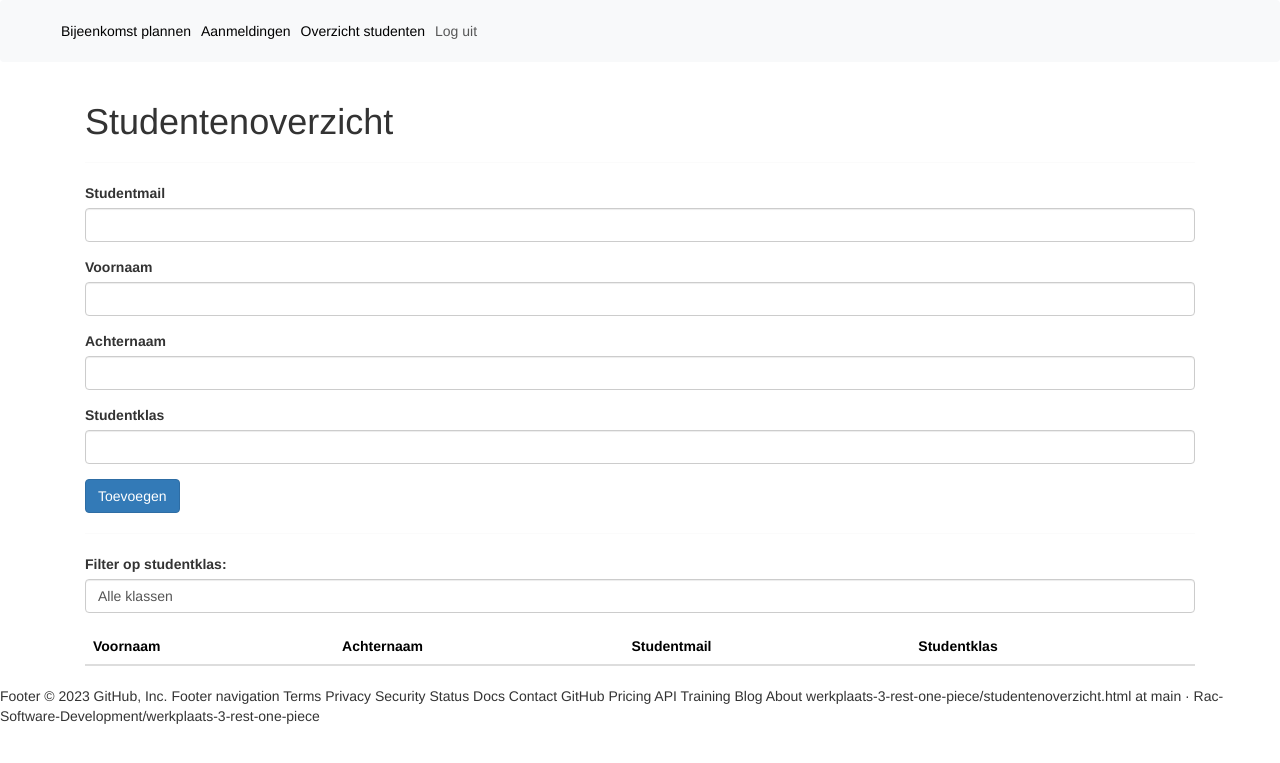
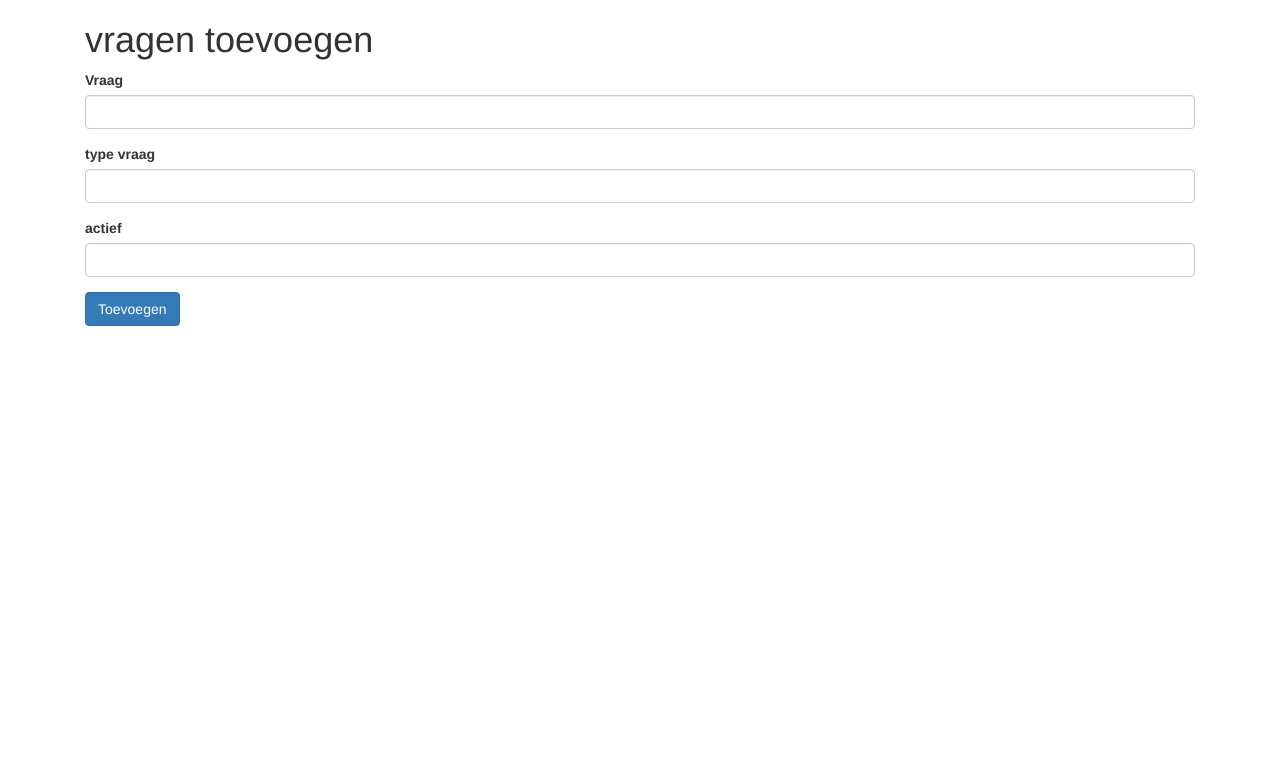
Before and after one commit to Sema-1054531/werkplaats-4-react, a Flask app: page /testvragen in a window 1280 px wide. Shown: the top 763 px of the page. Run offline with Flask 3, Linux system fonts and the light colour scheme; data that the repository does not hold is empty; some libraries are stand-ins or nearby versions.

Commit message:
FIXED: Adding question functies

```diff
--- a/main.py
+++ b/main.py
@@ -42,23 +42,19 @@ def testvragen():
     return render_template('test.html')
 @app.route('/add_student', methods=['POST'])
 def add_student():
-    question_id = request.form['question_id']
     question_text = request.form['question_text']
     question_type = request.form['question_type']
     is_active = request.form['is_active']
     conn = sqlite3.connect('lib/werkplaats4.db')
     c = conn.cursor()
-    c.execute("INSERT INTO question (question_id, question_text, question_type, is_active) VALUES (?, ?, ?, ?)",
-              (question_id, question_text, question_type, is_active))
+    c.execute("INSERT INTO question ( question_text, question_type, is_active) VALUES ( ?, ?, ?)",
+              (question_text, question_type, is_active))
     conn.commit()
     conn.close()
     return jsonify({'success': True})
 
-@app.route('/get_students', methods=['GET'])
-def get_students():
-    conn = sqlite3.connect('lib/databasewp3.db')
-    c = conn.cursor()
-    c.execute("SELECT * FROM students")
-    students = c.fetchall()
-    conn.close()
-    return jsonify(students)
+
+
+if __name__ == '__main__':
+    app.run(debug=True)
+    app.run()
--- a/templates/test.html
+++ b/templates/test.html
@@ -13,97 +13,26 @@
 
 </head>
 <body>
-<nav class="navbar navbar-expand-lg bg-body-tertiary">
-    <div class="container-fluid">
-        <a class="navbar-brand" href="{{ url_for('overzicht_docent') }}">{{ session['firstname'] }} {{ session['lastname'] }}</a>
-        <button class="navbar-toggler" type="button" data-bs-toggle="collapse" data-bs-target="#navbarNav" aria-controls="navbarNav" aria-expanded="false" aria-label="Toggle navigation">
-            <span class="navbar-toggler-icon"></span>
-        </button>
-        <div class="collapse navbar-collapse" id="navbarNav">
-            <ul class="navbar-nav">
-                <li class="nav-item">
-                    <a class="nav-link active" aria-current="page" href="{{ url_for('plan_bijeenkomst') }}">Bijeenkomst plannen</a>
-                </li>
-                <li class="nav-item">
-                    <a class="nav-link active" aria-current="page" href="{{ url_for('studentprogress') }}">Aanmeldingen</a>
-                </li>
-                <li class="nav-item">
-                    <a class="nav-link active" aria-current="page" href="{{ url_for('studentenoverzicht') }}">Overzicht studenten</a>
-                </li>
-                <li class="nav-item">
-                    <a class="nav-link" href="{{ url_for('logout') }}">Log uit</a>
-                </li>
-            </ul>
-        </div>
-    </div>
-</nav>
 
     <div class="container">
-        <h1>Studentenoverzicht</h1>
-        <hr>
+        <h1>vragen toevoegen</h1>
         <form id="add-student-form">
             <div class="form-group">
-                <label for="studentmail">Studentmail</label>
-                <input type="email" class="form-control" id="studentmail" name="studentmail" required>
+                <label for="question_text">Vraag</label>
+                <input type="text" class="form-control" id="question_text" name="question_text" required>
             </div>
             <div class="form-group">
-                <label for="firstname">Voornaam</label>
-                <input type="text" class="form-control" id="firstname" name="firstname" required>
+                <label for="question_type">type vraag</label>
+                <input type="text" class="form-control" id="question_type" name="question_type" required>
             </div>
             <div class="form-group">
-                <label for="lastname">Achternaam</label>
-                <input type="text" class="form-control" id="lastname" name="lastname" required>
-            </div>
-            <div class="form-group">
-                <label for="classid">Studentklas</label>
-                <input type="text" class="form-control" id="classid" name="classid" required>
+                <label for="is_active">actief</label>
+                <input type="text" class="form-control" id="is_active" name="is_active" required>
             </div>
             <button type="submit" class="btn btn-primary">Toevoegen</button>
-        </form>
-        <hr>
-        <div class="form-group">
-            <label for="filter-classid">Filter op studentklas:</label>
-            <select id="filter-classid" class="form-control">
-                <option value="">Alle klassen</option>
-            </select>
-        </div>
-        <table id="student-table" class="table table-striped">
-            <thead>
-                <tr>
-                    <th>Voornaam</th>
-                    <th>Achternaam</th>
-                    <th>Studentmail</th>
-                    <th>Studentklas</th>
-                </tr>
-            </thead>
-            <tbody>
-            </tbody>
-        </table>
-    </div>
     <script src="https://code.jquery.com/jquery-3.2.1.min.js"></script>
     <script>
-        $(function() {
-            loadStudents();
 
-             // Laad studentklassen voor het filter
-            $.ajax({
-                url: '/get_classes',
-                type: 'GET',
-                success: function(response) {
-                    var select = $('#filter-classid');
-                    select.append('<option value="">Alle klassen</option>');
-                    for (var i = 0; i < response.length; i++) {
-                        var classid = response[i];
-                        var option = '<option value="' + classid + '">' + classid + '</option>';
-                        select.append(option);
-                    }
-                    // Update de lijst wanneer het filter verandert
-                    select.change(function() {
-                        var filterClass = $('#filter-classid').val();
-                        loadStudents(filterClass);
-                    });
-                }
-            });
 
 
             $('#add-student-form').submit(function(event) {
@@ -131,57 +60,7 @@
                     }
                 });
             });
-            $('#student-table').on('click', '.btn-delete', function() {
-                var studentid = $(this).data('studentid');
-                $.ajax({
-                    url: '/delete_student/' + studentid,
-                    type: 'DELETE',
-                    success: function(response) {
-                        loadStudents();
-                    }
-                });
-            });
 
-            function loadStudents(filterClass) {
-                $.ajax({
-                    url: '/get_students',
-                    type: 'GET',
-                    data: {
-                        classid: filterClass // add classid to filter parameter
-                    },
-                    success: function(response) {
-                        var tbody = $('#student-table tbody');
-                        tbody.empty();
-                        for (var i = 0; i < response.length; i++) {
-                            var student = response[i];
-                            var row = '<tr>' +
-                                      '<td>' + student[1] + '</td>' +
-                                      '<td>' + student[2] + '</td>' +
-                                      '<td>' + student[3] + '</td>' +
-                                      '<td>' + student[4] + '</td>' +
-                                      '<td><button class="btn btn-danger btn-delete" data-studentid="' + student[0] + '">Verwijderen</button></td>' +
-                                      '</tr>';
-                            tbody.append(row);
-                        }
-                    }
-                });
-            }
-        });
     </script>
-</body>
+ </body>
 </html>
-Footer
-© 2023 GitHub, Inc.
-Footer navigation
-Terms
-Privacy
-Security
-Status
-Docs
-Contact GitHub
-Pricing
-API
-Training
-Blog
-About
-werkplaats-3-rest-one-piece/studentenoverzicht.html at main · Rac-Software-Development/werkplaats-3-rest-one-piece
```
Also changed, not shown: lib/werkplaats4.db.
